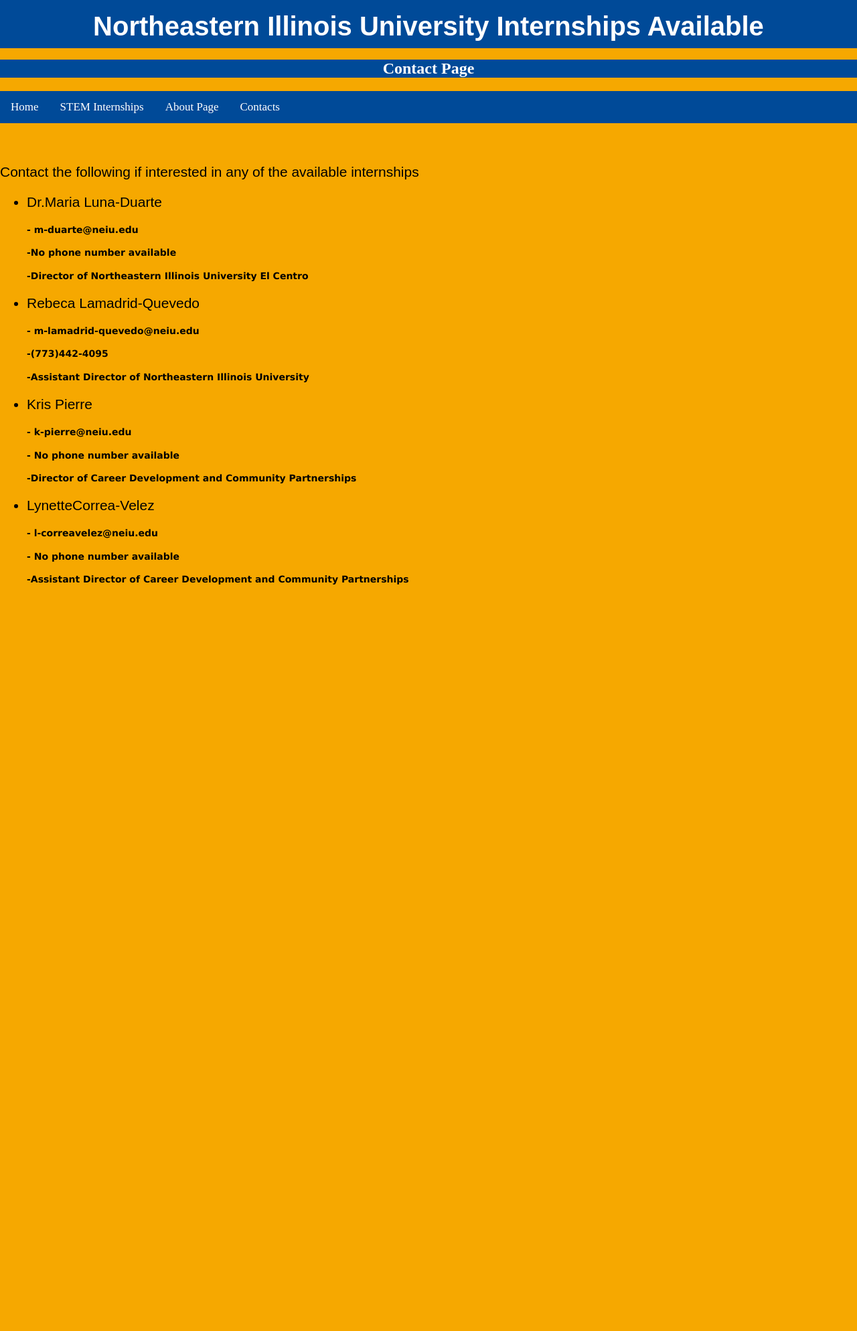
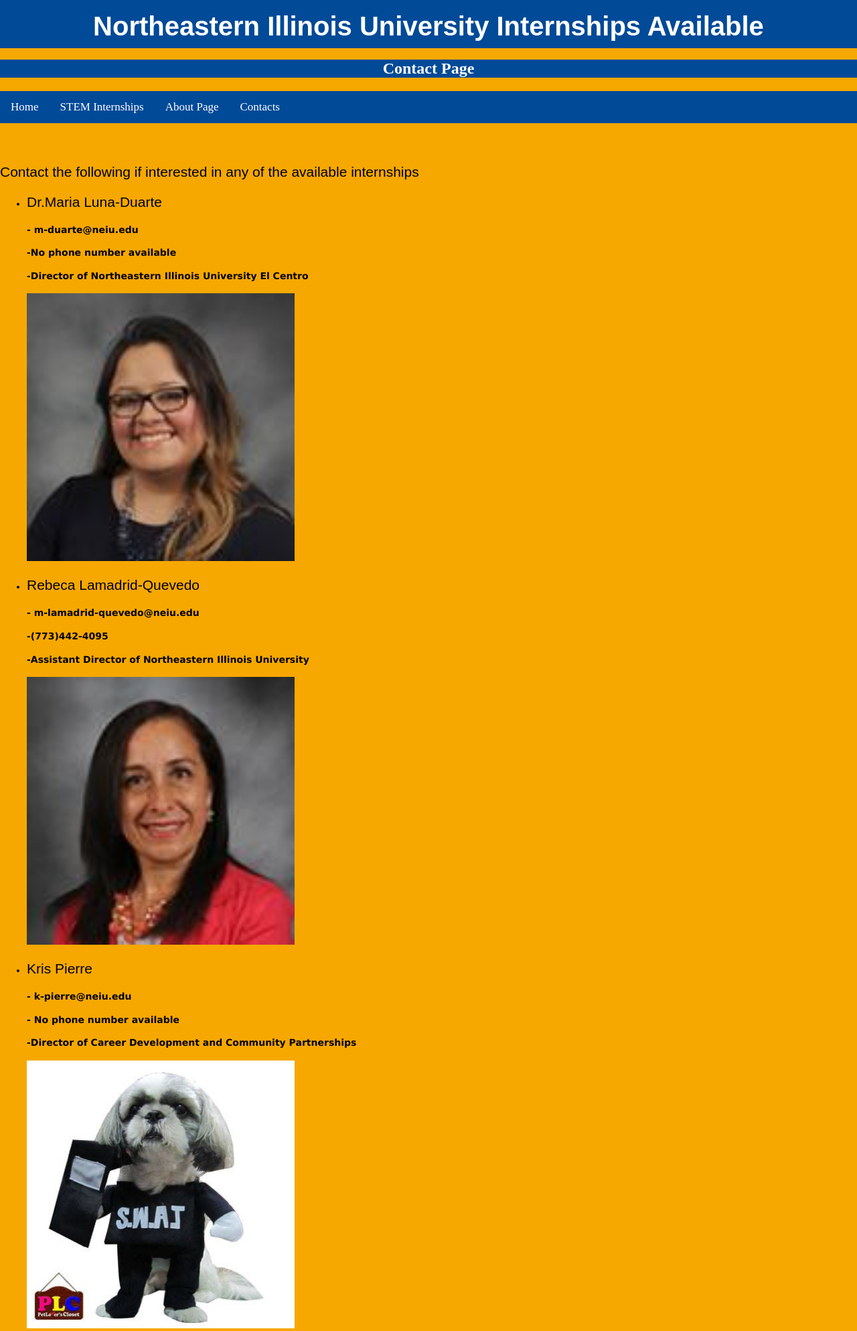
Before and after one commit to sergiolr2201/First-Repo, a Python web app: template Template/FCD_Contact.html in a window 1280 px wide. Shown: the top 1988 px of the page at 67% size. Before the commit the page ends 873 px from the top, so only its background shows below. Run offline with Jinja, Linux system fonts and the light colour scheme; the template is opened without the code that fills it, so the values that code supplies are empty.

Commit message:
add images to contact page

```diff
--- a/Template/FCD_Contact.html
+++ b/Template/FCD_Contact.html
@@ -14,24 +14,73 @@
   <a href="/aboutpage">About Page</a>
   <a class="#active" href="/contact">Contacts</a>
 </div>
+
+	<div class="contact-section">
 	<h3>Contact the following if interested in any of the  available internships </h3>
 	<ul>
-		<h3><li>Dr.Maria Luna-Duarte</li></h3>
+
+		<li>
+			<div>
+			<h3>Dr.Maria Luna-Duarte</h3>
 			<h4>- m-duarte@neiu.edu</h4>
 			<h4>-No phone number available</h4>
 			<h4>-Director of Northeastern Illinois University El Centro</h4>
-		<h3><li>Rebeca Lamadrid-Quevedo</li></h3>
+			</div>
+			<div>
+
+            <img src="static/maria profile.jpg" alt="Squad" height="400" width="400">
+			</div>
+
+
+		</li>
+
+
+		<li>
+			<div>
+			<h3>Rebeca Lamadrid-Quevedo</h3>
 			<h4>- m-lamadrid-quevedo@neiu.edu</h4>
 			<h4>-(773)442-4095</h4>
 			<h4>-Assistant Director of Northeastern Illinois University</h4>
-		<h3><li>Kris Pierre</li></h3>
+			</div>
+			<div>
+
+            <img src="static/Rebeca profile.jpg" alt="Squad" height="400" width="400">
+			</div>
+
+
+		</li>
+
+
+		<li>
+			<div>
+			<h3>Kris Pierre</h3>
 			<h4>- k-pierre@neiu.edu</h4>
 			<h4>- No phone number available</h4>
 			<h4>-Director of Career Development and Community Partnerships</h4>
-		<h3><li>LynetteCorrea-Velez</li></h3>
+			</div>
+			<div>
+
+            <img src="static/Puppy.jpg" alt="Squad" height="400" width="400">
+			</div>
+
+		</li>
+
+
+		<li>
+			<div>
+			<h3>LynetteCorrea-Velez</h3>
 			<h4>- l-correavelez@neiu.edu</h4>
 			<h4>- No phone number available</h4>
 			<h4>-Assistant Director of Career Development and Community Partnerships</h4>
+			</div>
+			<div>
+			 <img src="static/Puppy.jpg" alt="Squad" height="400" width="400">
+			</div>
+
+		</li>
+
+
 	</ul>
+	</div>
 
 </body>
```
Also changed, not shown: static/Rebeca profile.jpg (added), static/maria profile.jpg (added). Lines whose indentation alone changed are shown as unchanged.
